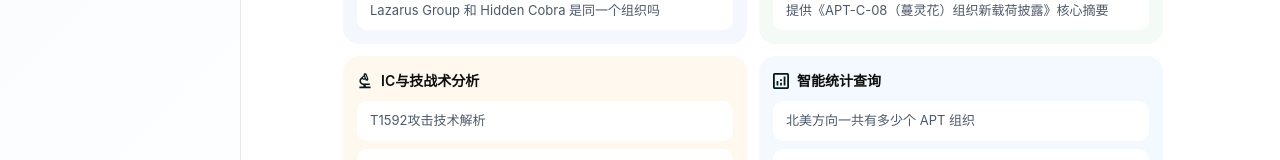
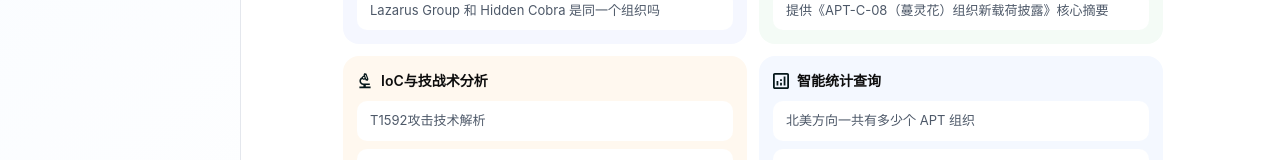
Before and after one commit to hanxuebing/simple_ai_chat, a Vue app: page / in a window 1280 px wide. Shown: the part 423-583 px from the top of the page. Built offline with nearby package versions, Linux system fonts and the light colour scheme; no server answers.

Commit message:
🐛 fix(ChatSuggestions): 修复建议组标题术语拼写错误
- 将 "IC" 更正为 "IoC"，确保术语准确性

```diff
--- a/src/views/home/components/ChatSuggestions.vue
+++ b/src/views/home/components/ChatSuggestions.vue
@@ -62,7 +62,7 @@ const suggestionGroups = [
   {
     id: 'group-c',
     icon: getSuggestionIcon('group-c'),
-    title: 'IC与技战术分析',
+    title: 'IoC与技战术分析',
     questions: ['T1592攻击技术解析', '分析IP:104.128.239.70'],
   },
   {
```
